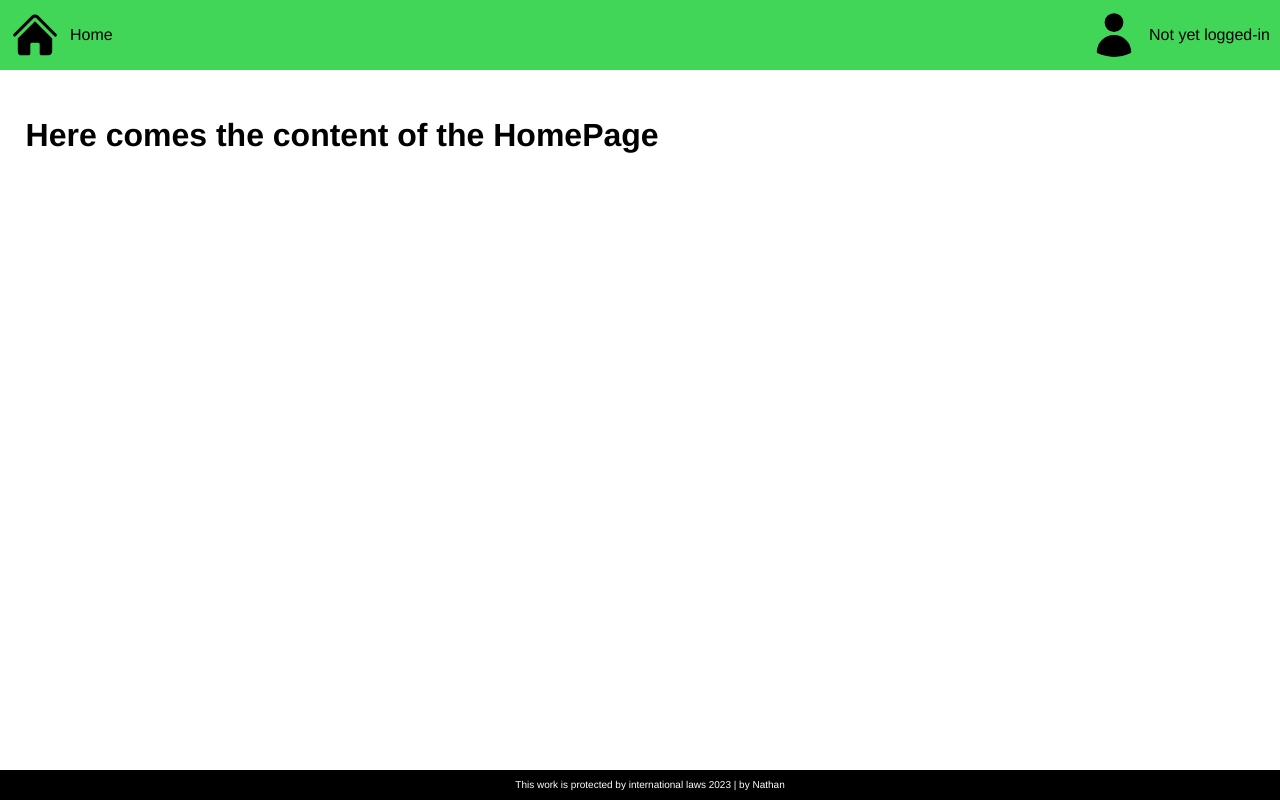
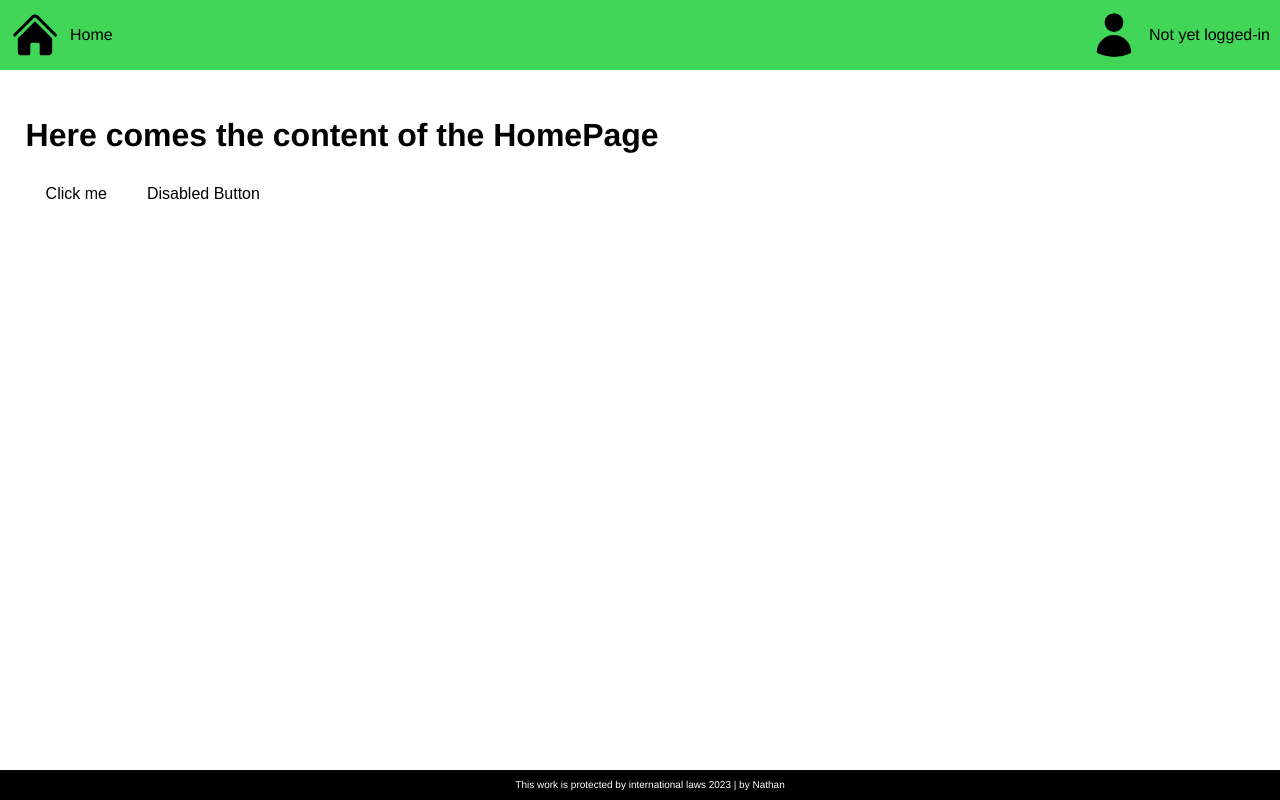
Before and after one commit to Nath9666/info--Web-Development-for-IT-Engineer, a Vue app in the folder Lab3/vue-oauth-microsoft-graph/: page / in a window 1280 px wide. Built offline with nearby package versions, Linux system fonts and the light colour scheme.

Commit message:
ex 7 base button

```diff
--- /dev/null
+++ b/Lab3/vue-oauth-microsoft-graph/src/components/baseButton.vue
@@ -0,0 +1,46 @@
+<template>
+  <button key="">
+    <slot></slot>
+  </button>
+</template>
+
+<script>
+export default {
+  props: {
+    disabled: {
+      type: Boolean,
+      default: false,
+    },
+    color: {
+      type: String,
+      default: "#3498db", // Default color (you can change it)
+    },
+  },
+  computed: {
+    cssVars() {
+      return {
+        /* variables you want to pass to css */
+        "--color": this.color,
+      };
+    },
+    data() {
+      return {
+        isHovered: false,
+        isFocused: false,
+      };
+    },
+  },
+};
+</script>
+
+<style scoped>
+button {
+  padding: 10px 20px;
+  font-size: 16px;
+  cursor: pointer;
+  transition: background-color 0.3s, color 0.3s, transform 0.3s;
+  border: none;
+  border-radius: 5px;
+  background-color: var(--color);
+}
+</style>
--- a/Lab3/vue-oauth-microsoft-graph/src/pages/HomePage.vue
+++ b/Lab3/vue-oauth-microsoft-graph/src/pages/HomePage.vue
@@ -1,19 +1,24 @@
 <template>
   <div class="hello">
     <h1>Here comes the content of the HomePage</h1>
+    <BaseButton color="#4caf50">Click me</BaseButton>
+    <BaseButton disabled="true" color="#e74c3c">Disabled Button</BaseButton>
   </div>
 </template>
 
 <script>
+import BaseButton from "../components/baseButton.vue";
+
 export default {
   name: "HomePage",
   props: {},
+  components: { BaseButton },
 };
 </script>
 
 <!-- Add "scoped" attribute to limit CSS to this component only -->
 <style scoped>
-h1 {
+div {
   color: black;
   font-family: "Avenir", Helvetica, Arial, sans-serif;
   padding: 2%;
```
Also changed, not shown: Lab3/vue-oauth-microsoft-graph/src/components/baseContent.vue (line endings or trailing spaces), 1 other file (tests, documents, lock files or other folders).
